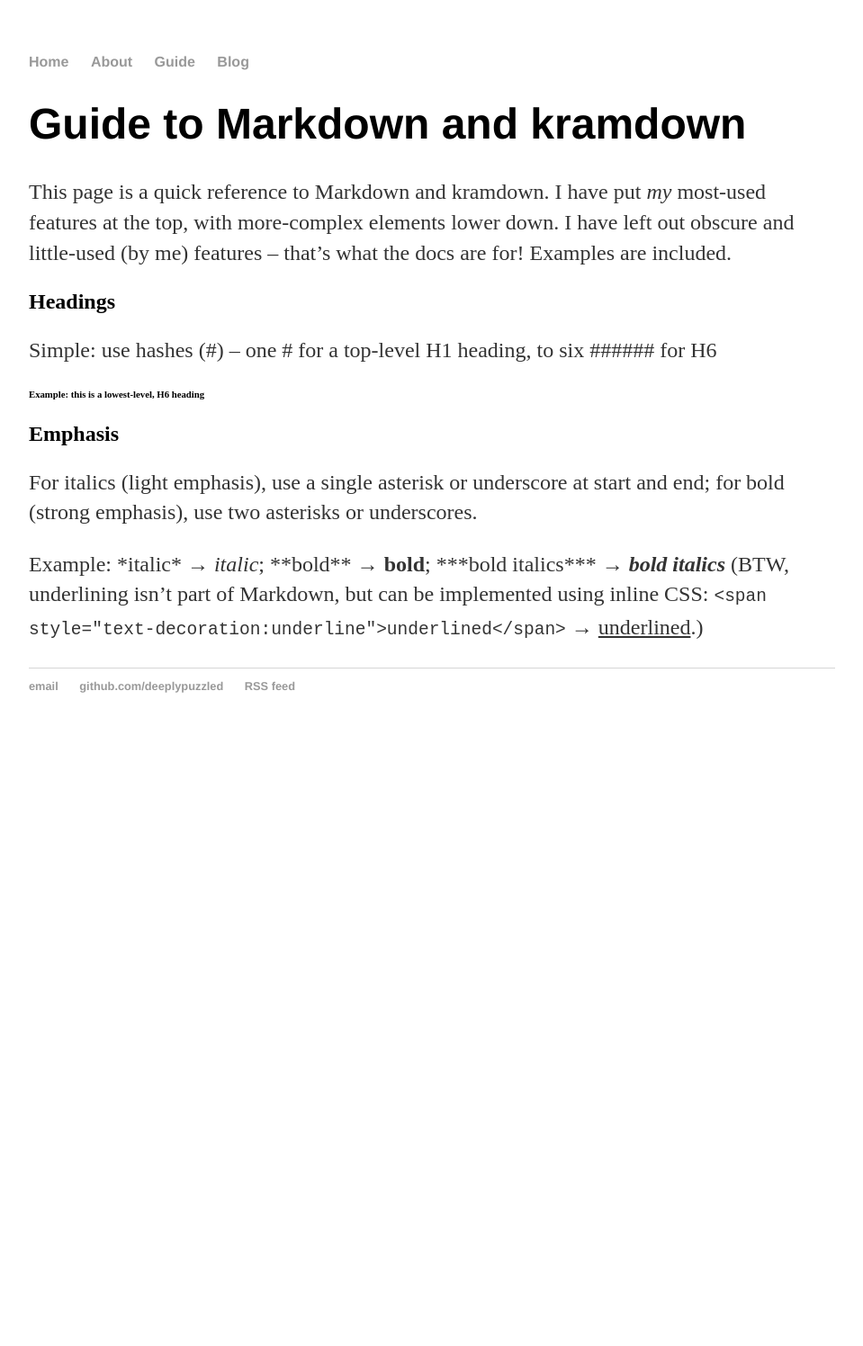
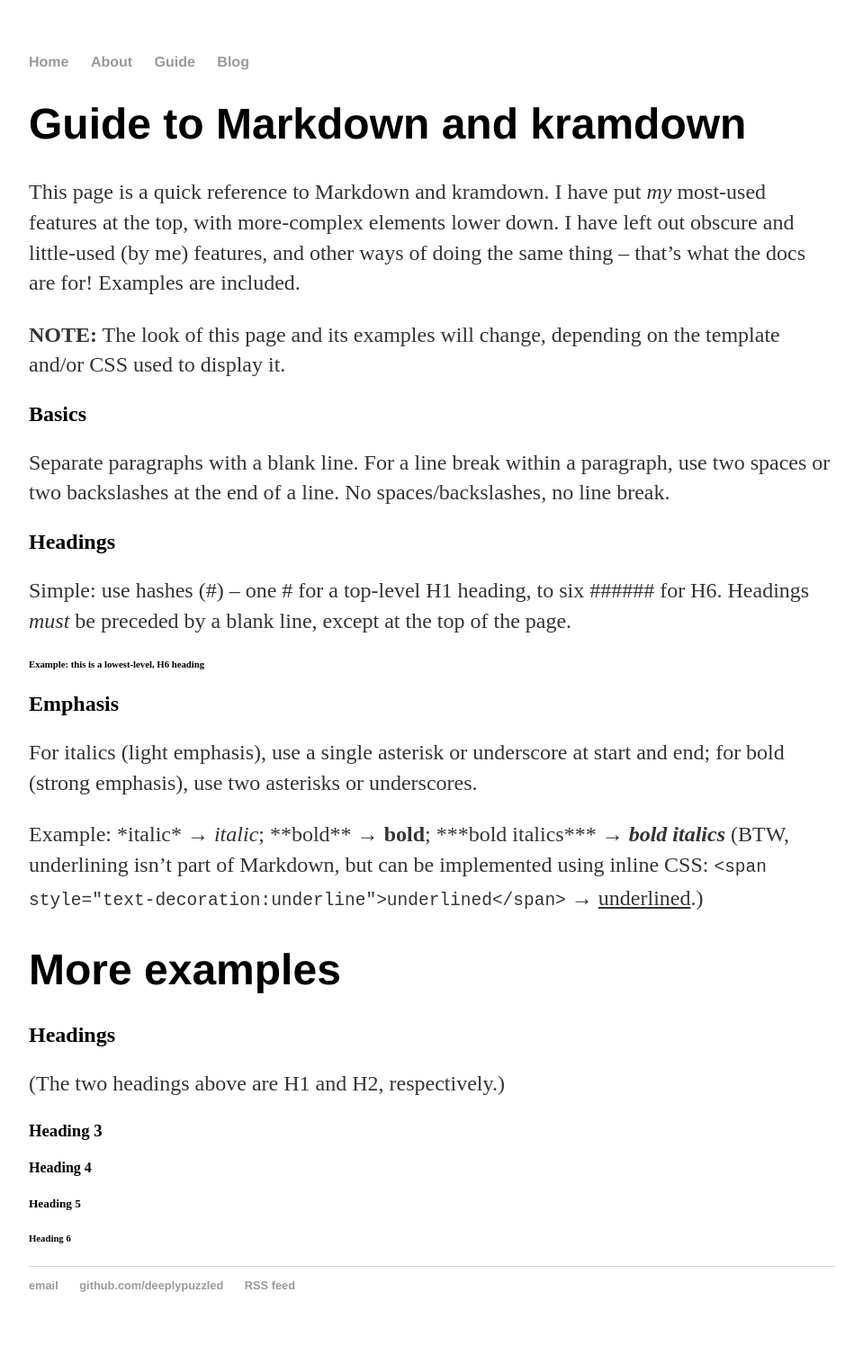
Before and after one commit to deeplypuzzled/deeplypuzzled.github.io, a Jekyll site: the page built from guide/index.md, in a window 1280 px wide. Shown: the whole page at 90% size, without its empty margins (160-1119 px from the left). Built offline with Jekyll 4.4.1, drawn with Linux system fonts in a browser that asks for light colours; before the commit the page ends 900 px from its top, so only the background shows below that.

Commit message:
Update index.md
More heading examples, additional intro

```diff
--- a/guide/index.md
+++ b/guide/index.md
@@ -4,11 +4,17 @@ title: Guide to Markdown and kramdown
 ---
 # Guide to Markdown and kramdown
 
-This page is a quick reference to Markdown and kramdown. I have put *my* most-used features at the top, with more-complex elements lower down. I have left out obscure and little-used (by me) features -- that's what the docs are for! Examples are included.
+This page is a quick reference to Markdown and kramdown. I have put *my* most-used features at the top, with more-complex elements lower down. I have left out obscure and little-used (by me) features, and other ways of doing the same thing -- that's what the docs are for! Examples are included.
+
+**NOTE:** The look of this page and its examples will change, depending on the template and/or CSS used to display it.
+
+## Basics
+
+Separate paragraphs with a blank line. For a line break within a paragraph, use two spaces or two backslashes at the end of a line. No spaces/backslashes, no line break.
 
 ## Headings
 
-Simple: use hashes (\#) -- one \# for a top-level H1 heading, to six \###### for H6
+Simple: use hashes (\#) -- one \# for a top-level H1 heading, to six \###### for H6. Headings *must* be preceded by a blank line, except at the top of the page.
 
 ###### Example: this is a lowest-level, H6 heading
 
@@ -18,3 +24,17 @@ For italics (light emphasis), use a single asterisk or underscore at start and e
 
 Example: \*italic\* &#8594; *italic*; \*\*bold\*\* &#8594; **bold**; \*\*\*bold italics\*\*\* &#8594; ***bold italics***
 (BTW, underlining isn't part of Markdown, but can be implemented using inline CSS: `<span style="text-decoration:underline">underlined</span>`  &#8594; <span style="text-decoration:underline">underlined</span>.)
+
+# More examples
+
+## Headings
+
+(The two headings above are H1 and H2, respectively.)
+
+### Heading 3
+
+#### Heading 4
+
+##### Heading 5
+
+###### Heading 6
```
